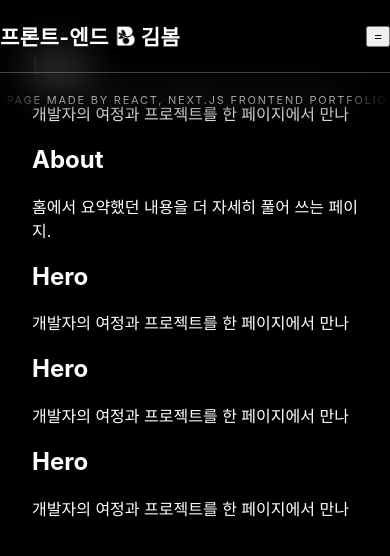
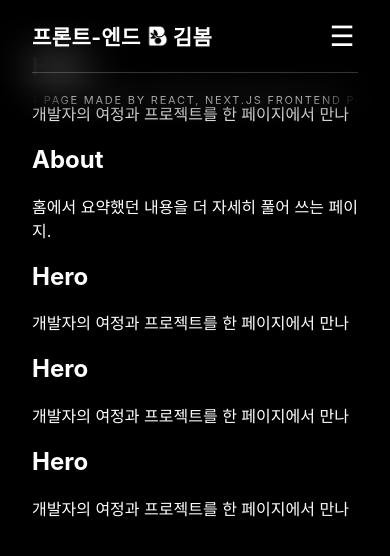
Before and after one commit to bom0320/web-portfolio, a Next.js app: page / in a window 390 px wide. Shown: the top 556 px of the page. Built offline with nearby package versions, Linux system fonts and the light colour scheme.

Commit message:
fix: menu ui

```diff
--- a/src/components/layout/Header.tsx
+++ b/src/components/layout/Header.tsx
@@ -40,7 +40,9 @@ export default function Header() {
         </section>
 
         {isMobile ? (
-          <button type="button">=</button>
+          <button type="button" className="menu-toggle" aria-label="메뉴 열기">
+            ☰
+          </button>
         ) : (
           <nav className="menu">
             <a href="#home">HOME</a>
--- a/src/styles/base/_globals.scss
+++ b/src/styles/base/_globals.scss
@@ -3,8 +3,8 @@ body {
   margin: 0;
   padding: 0;
 
-  background-color: #000; // 다크 테마 배경
-  color: #fff; // 모든 텍스트 기본 흰색
+  background-color: #000;
+  color: #fff;
   font-family: -apple-system, BlinkMacSystemFont, "Apple SD Gothic Neo",
     "Noto Sans KR", sans-serif;
 
--- a/src/styles/layout/_header.scss
+++ b/src/styles/layout/_header.scss
@@ -21,7 +21,7 @@
     display: flex;
     align-items: center;
     justify-content: space-between;
-    border-bottom: 1px solid rgba(255, 255, 255, 25%);
+    border-bottom: 1px solid rgba(255, 255, 255, 0.2);
   }
 
   .logo {
@@ -35,29 +35,49 @@
       color: #ffffff;
     }
     > img {
-      display: black;
+      display: block;
     }
   }
 
   .menu {
-    color: white;
     display: flex;
     gap: 32px;
 
     > a {
+      display: inline-flex;
+      align-items: center;
+      padding: 0.4rem 0.8rem;
+      border-radius: 999px;
       font-size: 1rem;
       font-weight: 700;
       letter-spacing: 0.12em;
       text-transform: uppercase;
       color: #f5f5f5;
-      transition: color 0.25s;
+      transition: color 0.2s ease, background-color 0.2s ease;
 
       &:hover {
-        color: rgba(255, 255, 255, 50%);
+        color: rgba(255, 255, 255, 0.9);
+        background-color: rgba(255, 255, 255, 0.08);
       }
     }
   }
 
+  .menu-toggle {
+    display: inline-flex;
+    align-items: center;
+    justify-content: center;
+    width: 32px;
+    height: 32px;
+    border: none;
+    background: rgba(0, 0, 0, 0.4);
+    color: #fff;
+    font-size: 28px;
+    cursor: pointer;
+
+    &:hover {
+      color: rgba(255, 255, 255, 0.7);
+    }
+  }
   .marquee {
     mask-image: linear-gradient(
       to right,
--- a/src/styles/layout/_mobile.scss
+++ b/src/styles/layout/_mobile.scss
@@ -0,0 +1,9 @@
+@media (max-width: 768px) {
+  #header {
+    padding: 0 2em;
+  }
+
+  #header .header-inner {
+    max-width: 100%;
+  }
+}
```
